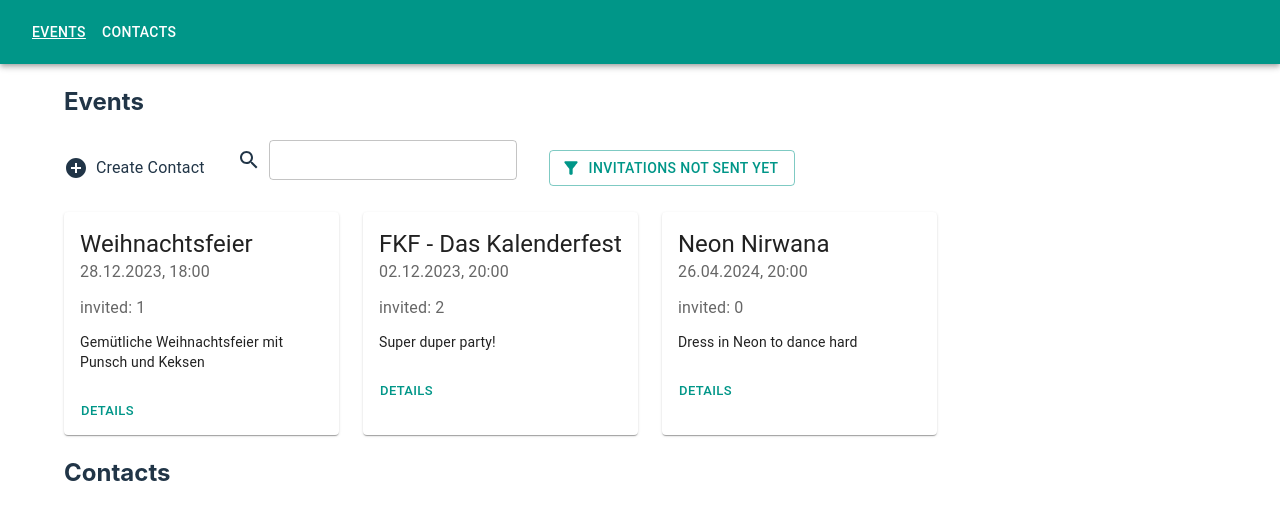
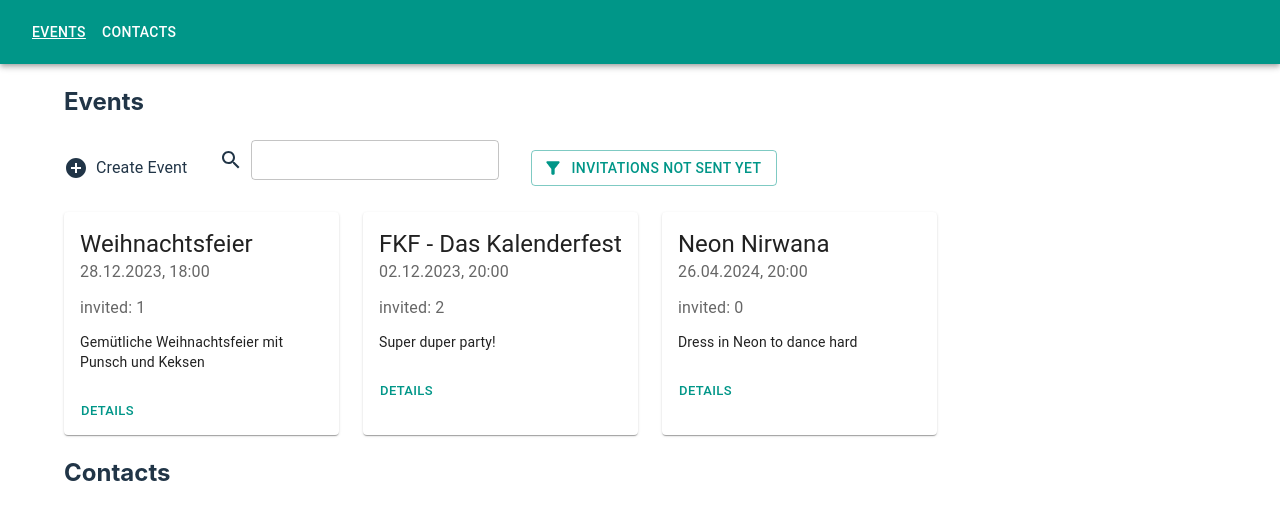
Before and after one commit to hanna-rodler/EventInviter, a React (Vite) app in the folder EventInviter/: page / in a window 1280 px wide. Shown: the top 520 px of the page. Built offline with nearby package versions, Linux system fonts and the light colour scheme.

Commit message:
chore: changed naming

```diff
--- a/EventInviter/src/pages/EventsPage.tsx
+++ b/EventInviter/src/pages/EventsPage.tsx
@@ -41,7 +41,7 @@ export const EventsPage = () => {
                             sx={{ cursor: "pointer" }}
                             style={{ background: "none", borderWidth: "1px" }}
                         >
-                            Create Contact
+                            Create Event
                         </Typography>
                     </div>
                     <SearchBar onSearch={handleSearch} />
```
